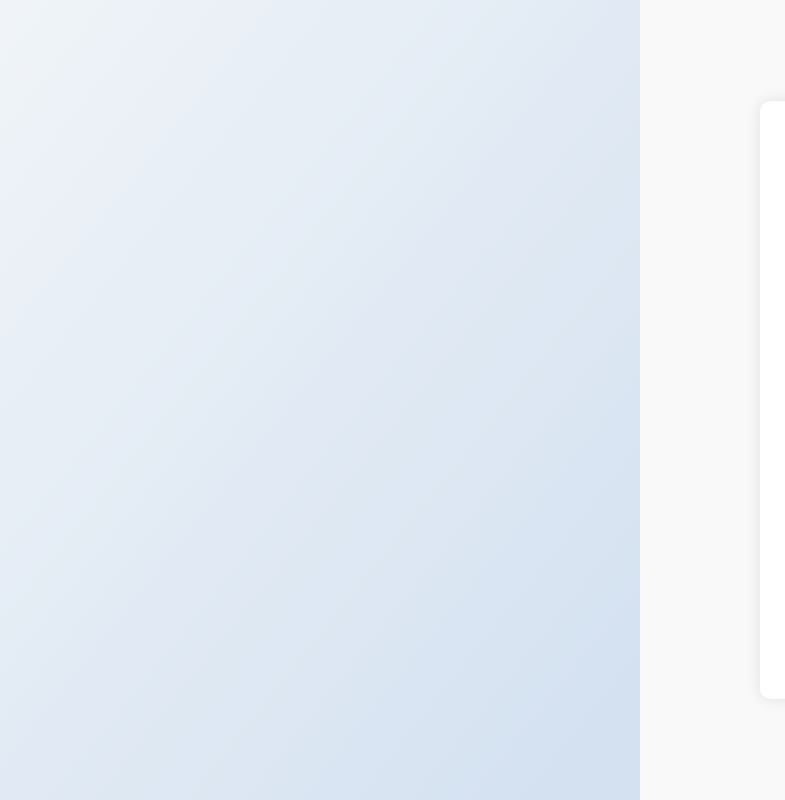
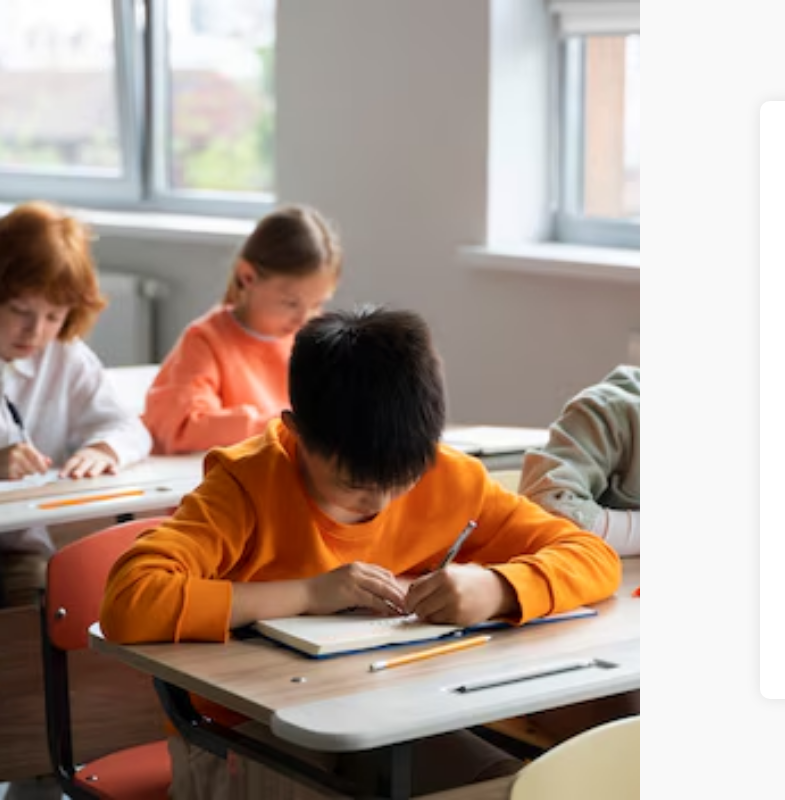
Before and after one commit to SararRomero/Proyecto_formulario, a plain HTML site: page index.html in a window 1280 px wide. Shown: the full height of the page, 0-785 px from the left. Drawn offline with Linux system fonts and the light colour scheme.

Commit message:
HU0002 – Formulario de login - Imagen de fondo
Se agregó la imagen institucional engenge.avif como fondo del panel izquierdo del formulario de login. El diseño mantiene una división 50/50 y es completamente responsivo:

- El fondo cubre completamente la sección izquierda con .
- En pantallas pequeñas (≤480px), se oculta la imagen para dar prioridad al formulario.
- No se alteró la estructura HTML, solo el CSS.

Imagen: engenge.avif (ubicada junto al resto de los archivos del login).

```diff
--- a/style.css
+++ b/style.css
@@ -117,7 +117,17 @@ button:hover {
 
 .registro a:hover {
   text-decoration: underline;
+
 }
+
+.left-panel {
+  width: 50%;
+  background: url('engenge.avif') no-repeat center center;
+  background-size: cover;
+  background-position: center;
+  display: block;
+}
+
 
 /* Responsive: tablets */
 @media screen and (max-width: 768px) {
```
Also changed, not shown: engenge.avif (added).
